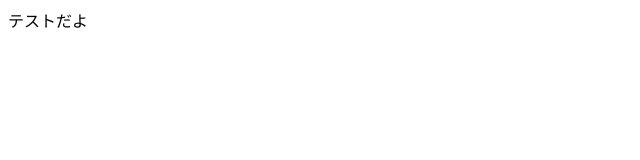
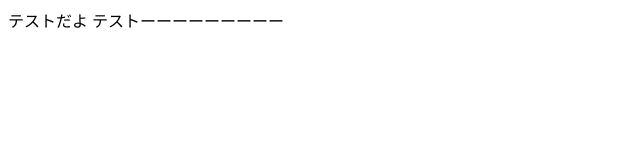
Before and after one commit to ironlly/221205021_git_workspace, a plain HTML site: page index.html in a window 1280 px wide. Shown: the whole page, without its empty margins (0-640 px from the left). Drawn offline with Linux system fonts and the light colour scheme.

Commit message:
Update index.html

```diff
--- a/index.html
+++ b/index.html
@@ -6,5 +6,6 @@
   </head>
   <body>
     テストだよ
+    テストーーーーーーーーー
   </body>
 </html>
```
